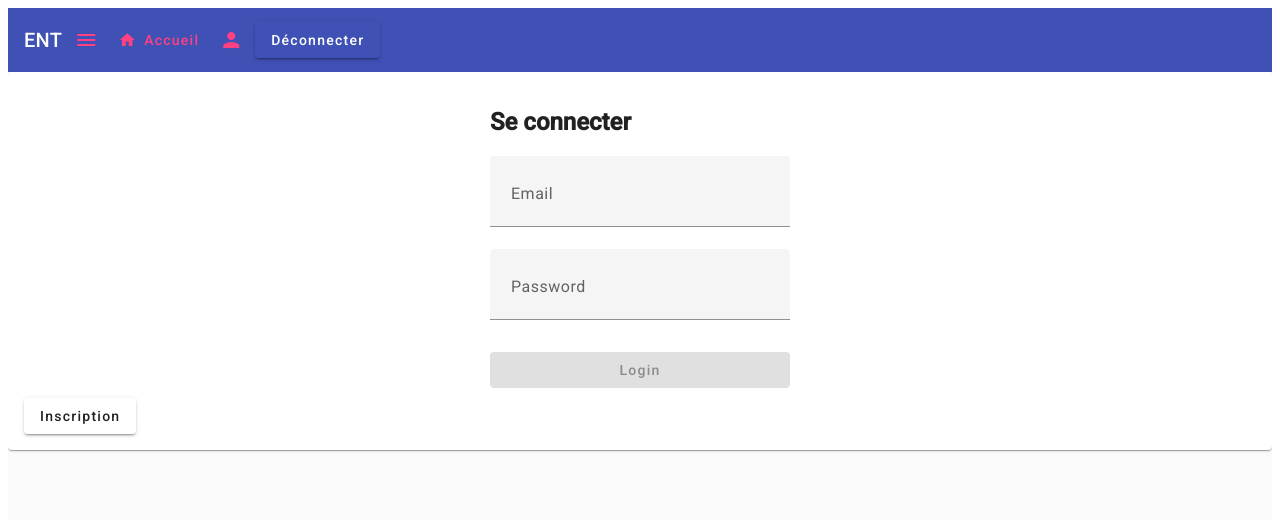
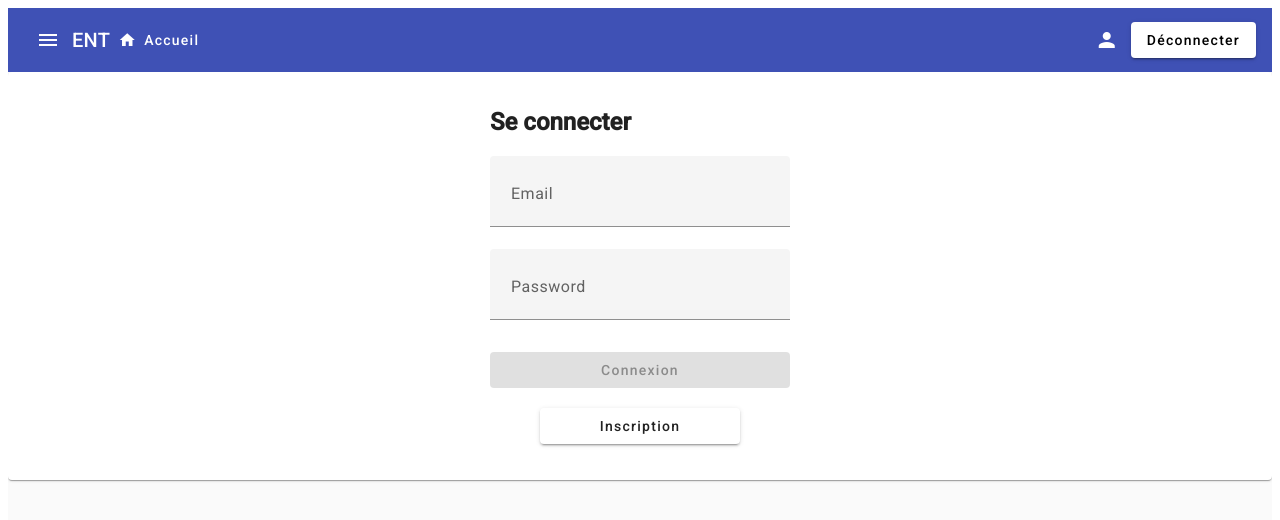
Before and after one commit to gautier-benoit/projet-angular-m1, an Angular app: page /login in a window 1280 px wide. Shown: the top 520 px of the page. Built offline with nearby package versions, Linux system fonts and the light colour scheme.

Commit message:
Update styles and titles in various components + login

```diff
--- a/src/app/app.component.css
+++ b/src/app/app.component.css
@@ -2,32 +2,8 @@ section {
   display: table;
 }
 
-.example-label {
-  display: table-cell;
-  font-size: 14px;
-  margin-left: 8px;
-  min-width: 120px;
-}
-
-.example-button-row {
-  display: table-cell;
-  max-width: 600px;
-}
-
-.example-button-row .mat-mdc-button-base {
-  margin: 8px 8px 8px 0;
-}
-
-.example-flex-container {
-  display: flex;
-  justify-content: space-between;
-  flex-wrap: wrap;
-}
-
-.example-button-container {
-  display: flex;
-  justify-content: center;
-  width: 120px;
+.spacer {
+  flex: 1 1 auto;
 }
 
 .right-icon {
--- a/src/app/app.component.html
+++ b/src/app/app.component.html
@@ -1,14 +1,25 @@
 <mat-toolbar color="primary">
     <mat-toolbar-row>
-        <h4>ENT</h4>
-        <button mat-icon-button color="accent" (click)="opened=!opened"><mat-icon>menu</mat-icon></button>
-        <button mat-button color="accent" routerLink="/home"><mat-icon>home</mat-icon>Accueil</button>
-        <button mat-icon-button color="accent" class="right-icon"><mat-icon>person</mat-icon></button>
-        <div *ngIf="!isLogged()" style="display: flex">
-            <button mat-raised-button color="primary" (click)="login()">Connecter</button>
+        <button mat-icon-button (click)="opened = !opened">
+            <mat-icon>menu</mat-icon>
+        </button>
+        <span>ENT</span>
+        <button mat-button routerLink="/home">
+            <mat-icon>home</mat-icon>Accueil
+        </button>
+        <span class="spacer"></span>
+        <button mat-icon-button class="right-icon">
+            <mat-icon>person</mat-icon>
+        </button>
+        <div *ngIf="!isLogged()">
+            <button mat-raised-button (click)="login()">
+                Connecter
+            </button>
         </div>
         <div *ngIf="isLogged()">
-            <button mat-raised-button color="primary" (click)="login()">Déconnecter</button>
+            <button mat-raised-button (click)="login()">
+                Déconnecter
+            </button>
         </div>
     </mat-toolbar-row>
 </mat-toolbar>
@@ -16,24 +27,33 @@
     <mat-sidenav [(opened)]="opened" mode="side">
         <mat-list>
             <mat-list-item>
-                <button><mat-icon mat-list-icon>assignment</mat-icon><a routerLink="/home">Liste des
-                        devoirs</a></button>
+                <button>
+                    <mat-icon mat-list-icon>assignment</mat-icon><a routerLink="/home">Liste des devoirs</a>
+                </button>
             </mat-list-item>
             <mat-list-item>
-                <button><mat-icon mat-list-icon>add</mat-icon>
-                    <a routerLink="/add">Ajout d'un devoir</a></button>
+                <button>
+                    <mat-icon mat-list-icon>add</mat-icon>
+                    <a routerLink="/add">Ajout d'un devoir</a>
+                </button>
             </mat-list-item>
             <mat-list-item>
-                <button><mat-icon mat-list-icon>edit</mat-icon>
-                    <a routerLink="/edit">Modification d'un devoir</a></button>
+                <button>
+                    <mat-icon mat-list-icon>edit</mat-icon>
+                    <a routerLink="/edit">Modification d'un devoir</a>
+                </button>
             </mat-list-item>
             <mat-list-item>
-                <button><mat-icon mat-list-icon>delete</mat-icon>
-                    <a routerLink="/edit">Suppression d'un devoir</a></button>
+                <button>
+                    <mat-icon mat-list-icon>delete</mat-icon>
+                    <a routerLink="/edit">Suppression d'un devoir</a>
+                </button>
             </mat-list-item>
             <mat-list-item>
-                <button><mat-icon mat-list-icon>autorenew</mat-icon>
-                    <a>Génération données test</a></button>
+                <button>
+                    <mat-icon mat-list-icon>autorenew</mat-icon>
+                    <a>Génération données test</a>
+                </button>
             </mat-list-item>
         </mat-list>
     </mat-sidenav>
--- a/src/app/assignments/assignments.component.css
+++ b/src/app/assignments/assignments.component.css
@@ -17,12 +17,15 @@
   padding-bottom: 16px;
 }
 
-.add-del-buttons + .add-del-buttons {
+.add-button {
   margin-left: 8px;
+  margin-bottom: 15px;
 }
 
-.ajouterBtn {
-  align-self: flex-end;
+.rendus-slider {
+  position: fixed;
+  margin-top: 10px;
+  margin-left: 10px;
 }
 
 .barre-recherche {
--- a/src/app/assignments/assignments.component.html
+++ b/src/app/assignments/assignments.component.html
@@ -12,9 +12,11 @@
     <input matInput (keyup)="applyFilter($event)" placeholder="Rechercher" #input>
   </mat-form-field>
 
-  <button mat-raised-button class="add-del-button">
+  <button mat-raised-button class="add-button">
     Ajouter un assignment
   </button>
+
+  <mat-slide-toggle class="rendus-slider" [(ngModel)]="isCompleted" (change)="getAssignments()">Seulement les rendus</mat-slide-toggle>
 
 <table mat-table [dataSource]="dataSource" class="mat-elevation-z8" #eventsSort="matSort" matSort>
 
--- a/src/app/assignments/assignments.component.ts
+++ b/src/app/assignments/assignments.component.ts
@@ -3,7 +3,8 @@ import { Assignment } from './assignment.model';
 import { AssignmentsService } from '../service/assignments.service';
 import { MatTableDataSource } from '@angular/material/table';
 import { MatSort } from '@angular/material/sort';
-import {MatPaginator, MatPaginatorModule} from '@angular/material/paginator';
+import { MatPaginator, MatPaginatorModule } from '@angular/material/paginator';
+import { MatSlideToggleModule } from '@angular/material/slide-toggle';
 
 @Component({
   selector: 'app-assignments',
@@ -24,22 +25,18 @@ export class AssignmentsComponent implements OnInit {
   rendus: Assignment[] = [];
   dataSource = new MatTableDataSource(this.rendus);
   displayedColumns: string[] = ['nom', 'matiere', 'dateDeRendu', 'rendu', 'actions'];
+  isCompleted = false;
   constructor(private assignmentsService:AssignmentsService) { }
 
   @ViewChild('eventsSort') eventsSort = new MatSort();
   @ViewChild(MatPaginator) paginator !: MatPaginator;
 
   ngOnInit() {
-    //this.getAssignments();
+    this.getAssignments();
     console.log(" AVANT RENDU DE LA PAGE !");
     setTimeout(() => {
       this.ajoutActive = true;
     }, 2000)
-    this.assignmentsService.getRendus().subscribe(data => {
-      this.rendus = data;
-      this.dataSource.data = this.rendus;
-      console.log(this.dataSource.data)
-    });
   }
 
   ngAfterViewInit() {
@@ -74,7 +71,9 @@ export class AssignmentsComponent implements OnInit {
   applyFilter(event: Event) {
     const filterValue = (event.target as HTMLInputElement).value;
     this.dataSource.filter = filterValue.trim().toLowerCase();
-}
+  }
+
+
 /**
   assignmentClique(assignment:Assignment) {
     console.log("Assignment cliqué : " + assignment.nom);
@@ -84,9 +83,17 @@ export class AssignmentsComponent implements OnInit {
   onAddAssignmentBtnClick() {
     //this.formVisible = true;
   }
+  */
 
   getAssignments() {
-    this.assignmentsService.getAssignments().subscribe(assignments => this.assignments = assignments);
+    this.assignmentsService.getRendus().subscribe((assignments) => {
+      if (this.isCompleted) {
+        this.assignments = assignments.filter(assignment => assignment.rendu);
+      } else {
+        this.assignments = assignments;
+      }
+      this.dataSource.data = this.assignments;
+    });
   }
 
   // onNouvelAssignment(event:Assignment) {
@@ -94,5 +101,4 @@ export class AssignmentsComponent implements OnInit {
   //   this.assignmentsService.addAssignment(event).subscribe(message => console.log(message));
   //   this.formVisible = false;
   // }
-  */
 }
--- a/src/app/login/login.component.css
+++ b/src/app/login/login.component.css
@@ -19,6 +19,12 @@ button {
     margin-top: 10px;
 }
 
+#register {
+    display: block;
+    width: 200px;
+    margin: 20px auto;
+  }
+
 .error {
     color: red;
     text-align: center;
--- a/src/app/login/login.component.html
+++ b/src/app/login/login.component.html
@@ -3,7 +3,7 @@
       <form #loginForm="ngForm" (ngSubmit)="login()">
         <h2>Se connecter</h2>
         <mat-error *ngIf="!loginValid">
-          The username and password were not recognized
+          Le pseudo ou le mot de passe est incorrect
         </mat-error>
         <mat-form-field>
           <input matInput placeholder="Email" [(ngModel)]="name" name="name" required>
@@ -17,7 +17,7 @@
             Renseignez un mot de passe valide
           </mat-error>
         </mat-form-field>
-        <button mat-raised-button color="primary" [disabled]="!loginForm.form.valid">Login</button>
+        <button mat-raised-button color="primary" [disabled]="!loginForm.form.valid">Connexion</button>
       </form>
       <button mat-raised-button color="secondary" id="register" (click)="openDialog()">
         Inscription
--- a/src/app/register/register.component.css
+++ b/src/app/register/register.component.css
@@ -25,6 +25,7 @@
 #register_div {
 	display: grid;
 	height: 80%;
+	padding: 20px;
 }
 
 #register_button {
--- a/src/app/register/register.component.html
+++ b/src/app/register/register.component.html
@@ -1,5 +1,6 @@
 <div id ="register_div">
     <form [formGroup]="basicInfo">
+      <h2>S'inscrire</h2>
       <mat-form-field appearance="fill" class="width-50">
         <input type="text" matInput placeholder="Prénom" formControlName="firstName" name="firstName">
       </mat-form-field>
@@ -11,7 +12,7 @@
       <br><br>
       <mat-radio-group formControlName="accessType" name="accessType" aria-label="Select an option">
         <mat-radio-button value="eleve">Elève</mat-radio-button>
-        <mat-radio-button class="example-radio-button" value="prof">Prof</mat-radio-button>
+        <mat-radio-button class="example-radio-button" value="prof">Professeur</mat-radio-button>
       </mat-radio-group>
       <br><br>
       <br>
--- a/src/app/register/register.component.ts
+++ b/src/app/register/register.component.ts
@@ -67,11 +67,10 @@ export class RegisterComponent implements OnInit {
     }
   }
 
-
   register(login :Users) {
     this.authService.postRegister(login.login, login.password, login.lastName, login.firstName, login.accessType as AccessType, login.civility).subscribe(
       (response) => {
-        if (response.message !== 'MERDE') {
+        if (response.message !== 'LOG') {
           this.router.navigate(['/home']);
         }
       }
--- a/src/app/shared/auth.service.ts
+++ b/src/app/shared/auth.service.ts
@@ -1,7 +1,7 @@
 import { HttpClient } from '@angular/common/http';
 import { Injectable } from '@angular/core';
 import { BehaviorSubject, Observable, of, tap } from 'rxjs';
-import { AccessType } from './user.model';
+import { AccessType, Users } from './user.model';
 
 @Injectable({
   providedIn: 'root'
@@ -11,17 +11,16 @@ export class AuthService {
   private currentUser: { login: string; password: string; role: string; } | null = null;
   url = "http://localhost:8010/api";
 
-  private users: { login: string; password: string; role: string; }[] = [
-    { login: 'user1', password: 'pass1', role: 'user' },
-    { login: 'admin', password: 'adminpass', role: 'admin' },
-  ];
+  private users: { login: string; password: string; role: string; }[] = [];
 
   constructor(private http: HttpClient) {
     const loginStr = localStorage.getItem('login');
     if (loginStr) {
       const loginData = JSON.parse(loginStr) as ILoginStorage;
       this.loggedIn.next(true);
-      this.users = loginData.user;
+      if (Array.isArray(loginData.user)) {
+        this.users = loginData.user;
+      }
     }
     this.checkLocalStorageForCredentials();
   }
--- a/src/index.html
+++ b/src/index.html
@@ -2,7 +2,7 @@
 <html lang="en">
 <head>
   <meta charset="utf-8">
-  <title>ENT by Gautier</title>
+  <title>ENT by Gautier and Clément</title>
   <base href="/">
   <meta name="viewport" content="width=device-width, initial-scale=1">
   <link rel="icon" type="image/x-icon" href="favicon.ico">
```
